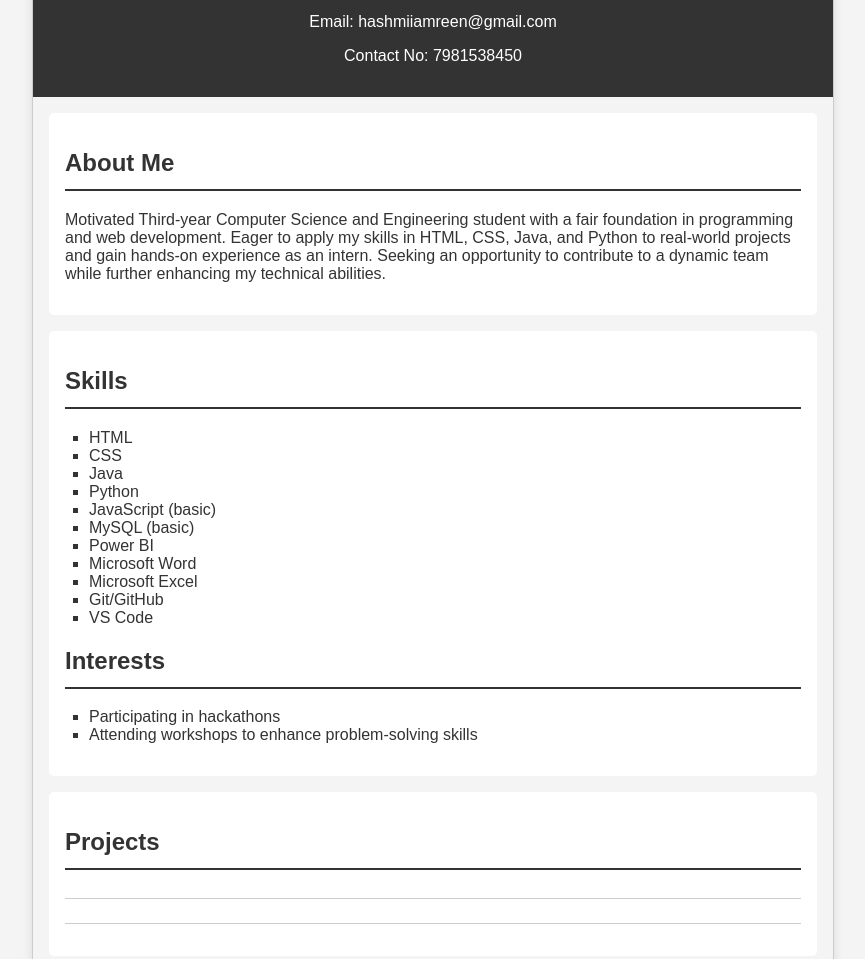
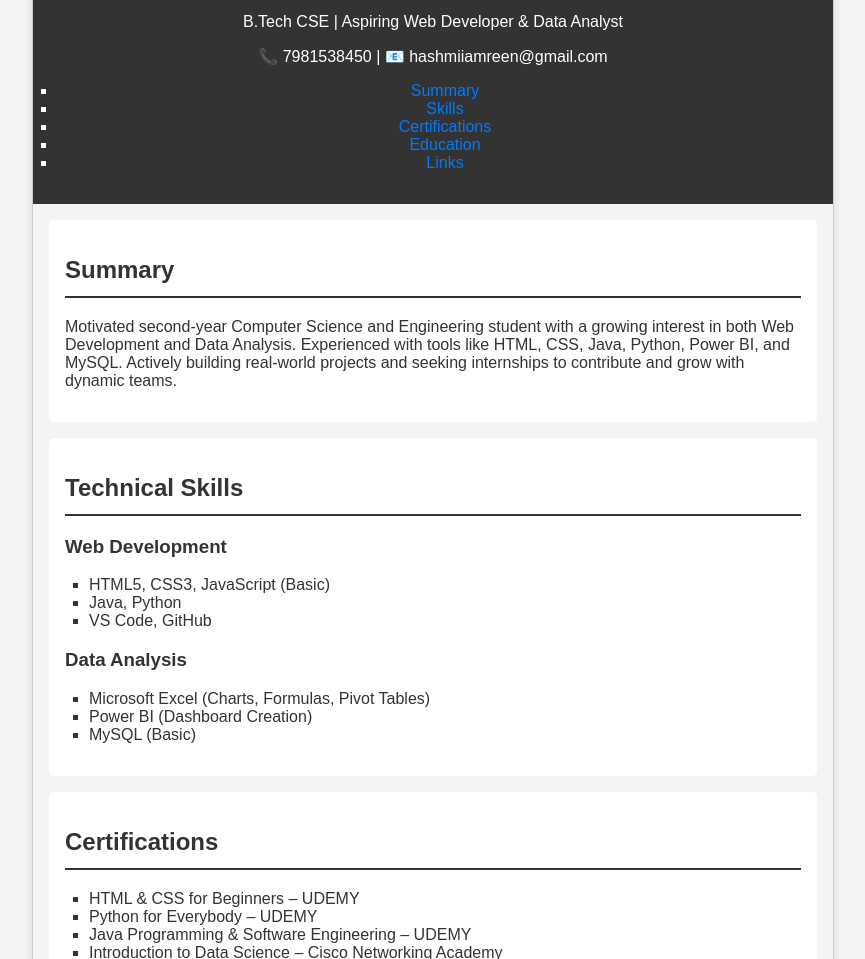
Before and after one commit to Amreen21/portfolio, a plain HTML site: page index.html in a window 1280 px wide. Shown: the part 73-1032 px from the top of the page, without its empty margins (207-1072 px from the left). Drawn offline with Linux system fonts and the light colour scheme.

Commit message:
index.html

```diff
--- a/index.html
+++ b/index.html
@@ -1,80 +1,91 @@
 <!DOCTYPE html>
 <html lang="en">
 <head>
-    <meta charset="UTF-8">
-    <meta name="viewport" content="width=device-width, initial-scale=1.0">
-    <title>Hashmi Amreen - Portfolio</title>
-    <link rel="stylesheet" href="styles.css">  </head>
+  <meta charset="UTF-8" />
+  <meta name="viewport" content="width=device-width, initial-scale=1.0"/>
+  <title>Hashmi Amreen - Resume</title>
+  <link rel="stylesheet" href="styles.css" />
+</head>
 <body>
-
   <header>
     <h1>Hashmi Amreen</h1>
-        <p>Email: hashmiiamreen@gmail.com</p>
-         <p>Contact No: 7981538450</p>
-    </section>
+    <p>B.Tech CSE | Aspiring Web Developer & Data Analyst</p>
+    <p>📞 7981538450 | 📧 hashmiiamreen@gmail.com</p>
+    <nav>
+      <ul>
+        <li><a href="#summary">Summary</a></li>
+        <li><a href="#skills">Skills</a></li>
+        <li><a href="#certifications">Certifications</a></li>
+        <li><a href="#education">Education</a></li>
+        <li><a href="#contact">Links</a></li>
+      </ul>
+    </nav>
   </header>
 
-    <section id="about-me">
-        <h2>About Me</h2>
-        <p>
-            Motivated Third-year Computer Science and Engineering student with a fair foundation in programming and web development.
-            Eager to apply my skills in HTML, CSS, Java, and Python to real-world projects and gain hands-on experience as an intern.
-            Seeking an opportunity to contribute to a dynamic team while further enhancing my technical abilities.
-        </p>
+  <section id="summary">
+    <h2>Summary</h2>
+    <p>Motivated second-year Computer Science and Engineering student with a growing interest in both Web Development and Data Analysis. Experienced with tools like HTML, CSS, Java, Python, Power BI, and MySQL. Actively building real-world projects and seeking internships to contribute and grow with dynamic teams.</p>
   </section>
 
-    <section id="skills-interests">
-        <h2>Skills</h2>
-        <ul>
-            <li>HTML</li>
-            <li>CSS</li>
-            <li>Java</li>
-            <li>Python</li>
-            <li>JavaScript (basic)</li>
-            <li>MySQL (basic)</li>
-             <li>Power BI</li>
-            <li>Microsoft Word</li>
-            <li>Microsoft Excel</li>
-            <li>Git/GitHub</li>
-            <li>VS Code</li>
+  <section id="skills">
+    <h2>Technical Skills</h2>
+    <h3>Web Development</h3>
+    <ul class="skills-list">
+      <li>HTML5, CSS3, JavaScript (Basic)</li>
+      <li>Java, Python</li>
+      <li>VS Code, GitHub</li>
     </ul>
-
-        <h2>Interests</h2>
-        <ul>
-            <li>Participating in hackathons</li>
-            <li>Attending workshops to enhance problem-solving skills</li>
+    <h3>Data Analysis</h3>
+    <ul class="skills-list">
+      <li>Microsoft Excel (Charts, Formulas, Pivot Tables)</li>
+      <li>Power BI (Dashboard Creation)</li>
+      <li>MySQL (Basic)</li>
     </ul>
-    </section>
-
-    <section id="projects">
-        <h2>Projects</h2>
-        <div class="project">
-        </div>
-        <div class="project">
-            </div>
-         </section>
-
-    <section id="education">
-        <h2>Education</h2>
-        <p>
-            Bachelor of Technology (BTech), Computer Science and Engineering <br>
-            Malla Reddy College of Engineering and Technology, Hyderabad, Telangana <br>
-            Expected Graduation: 2027 <br>
-            Relevant Coursework: Data Structures, Algorithms, Object-Oriented Programming, Web Development, Discrete Mathematics, Database Management Systems.
-        </p>
   </section>
 
   <section id="certifications">
     <h2>Certifications</h2>
     <ul>
       <li>HTML & CSS for Beginners – UDEMY</li>
-            <li>Python for Everybody Specialization -UDEMY</li>
-            <li>Java Programming and Software Engineering Fundamentals -UDEMY</li>
-            <li>Introduction to Data Science - Cisco Networking Academy</li>
+      <li>Python for Everybody – UDEMY</li>
+      <li>Java Programming & Software Engineering – UDEMY</li>
+      <li>Introduction to Data Science – Cisco Networking Academy</li>
     </ul>
   </section>
 
+  <section id="education">
+    <h2>Education</h2>
+    <p><strong>Bachelor of Technology (B.Tech), CSE</strong></p>
+    <p>Malla Reddy College of Engineering and Technology, Hyderabad, Telangana</p>
+    <p>Expected Graduation: 2027</p>
+    <p><em>Relevant Coursework:</em> DSA, OOP, Web Dev, DBMS, Discrete Math</p>
+  </section>
+
+  <section id="projects">
+  <h2>Projects</h2>
+  <div class="project">
+    <h3>Student Performance Dashboard – Power BI</h3>
+    <p>Created an interactive dashboard to visualize and analyze student marks using charts, slicers, and KPIs.</p>
+    <a href="#" target="_blank">View Dashboard</a>
+  </div>
+  <div class="project">
+    <h3>Personal Portfolio Website</h3>
+    <p>Designed a responsive portfolio using HTML, CSS, and basic JavaScript to showcase skills and projects.</p>
+    <a href="#" target="_blank">Visit Site</a>
+  </div>
+</section>
 
 
+  <section id="contact">
+    <h2>Find Me Online</h2>
+    <p>
+      <a href="https://www.linkedin.com/in/h-amreen/" target="_blank">LinkedIn</a> |
+      <a href="https://github.com/Amreen21" target="_blank">GitHub</a>
+    </p>
+  </section>
+
+  <footer>
+    <p>&copy; 2025 Hashmi Amreen. All rights reserved.</p>
+  </footer>
 </body>
 </html>
```
Lines whose indentation alone changed are shown as unchanged.
